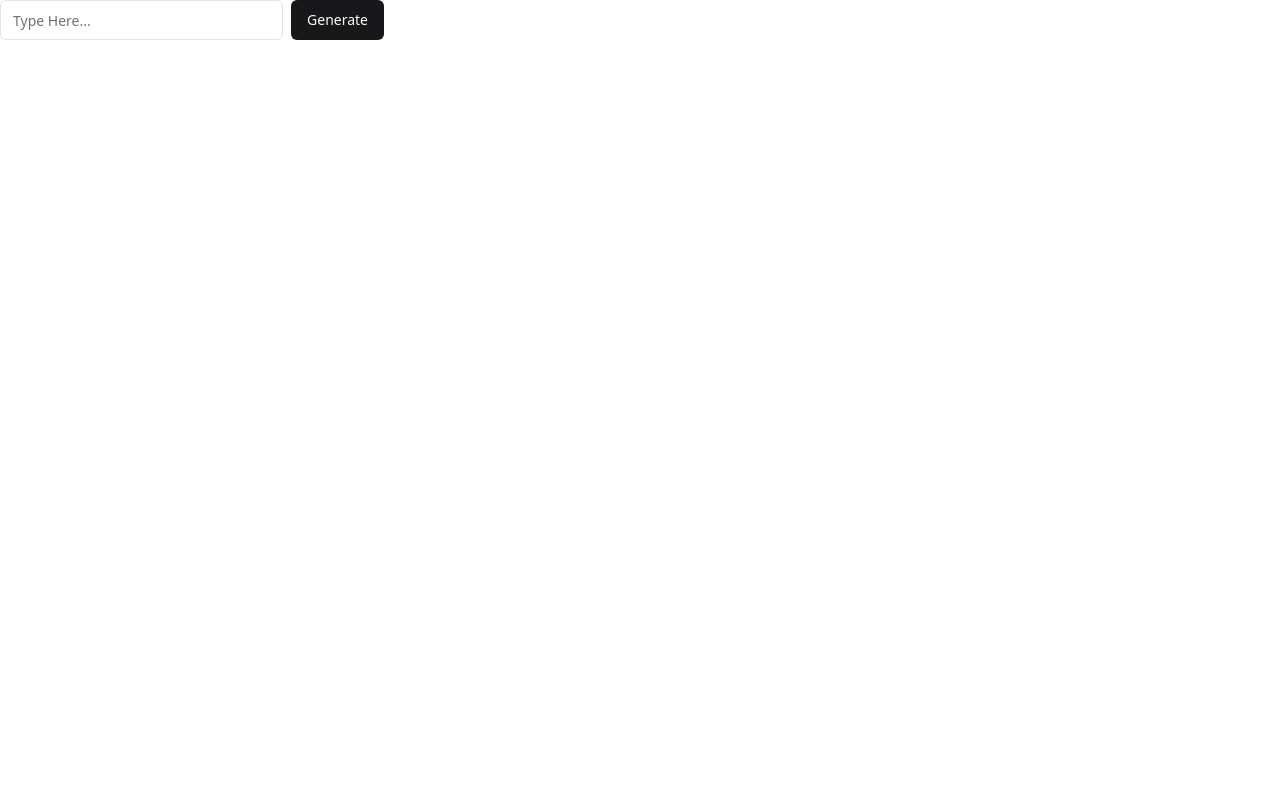
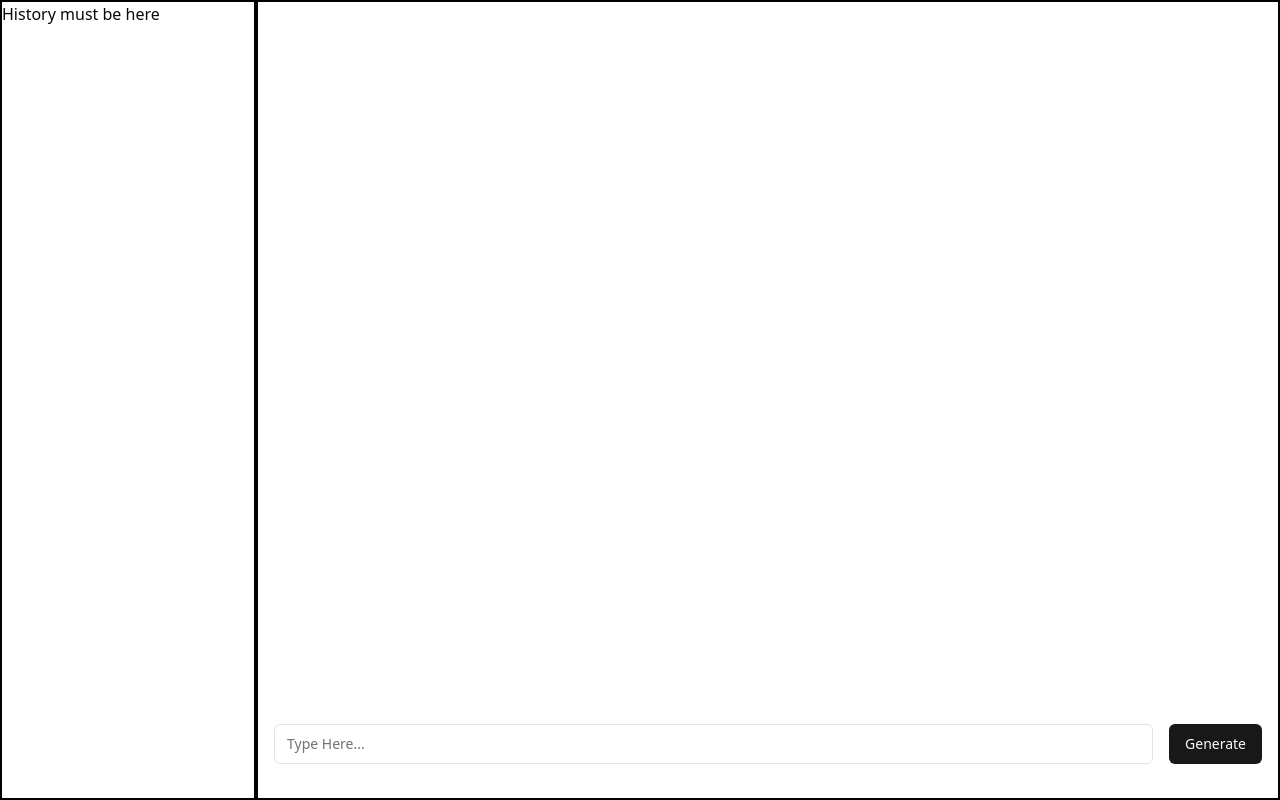
Before and after one commit to AathiEswar/ChatBot, a React (Vite) app in the folder client/: page / in a window 1280 px wide. Built offline with nearby package versions, Linux system fonts and the light colour scheme; the HTML template or start-up script is replaced by a standard one.

Commit message:
create structure

```diff
--- a/client/src/App.tsx
+++ b/client/src/App.tsx
@@ -1,4 +1,5 @@
-import Chat from "./Chat"
+import Chat from "./chatpage/Chat"
+import ChatMain from "./chatpage/ChatMain"
 import '/src/assets/css/index.css'
 
 
@@ -8,9 +9,9 @@ import '/src/assets/css/index.css'
 function App() {
 
   return (
-    <>
-   <Chat/>
-    </>
+    <section className="w-screen h-screen flex ">
+   <ChatMain/>
+    </section>
   )
 }
 
--- a/client/src/Chat.tsx
+++ b/client/src/chatpage/Chat.tsx
@@ -29,12 +29,16 @@ export default function Chat(){
 
     return (
         <>
-            <div>{loading ?"Loading" :  text }</div>
+        <section  className="w-[80%] border border-2 border-black p-4">
+            <div className="h-[90%]">
+              {loading ?"Loading" :  text }
+            </div>
 
-        <div className="flex w-full max-w-sm items-center space-x-2">
+        <div className="flex flex-row w-full  items-center justify-evenly h-[10%] gap-4">
           <Input onChange={(e) => setValue(e.target.value)}  placeholder="Type Here..." />
           <Button onClick={callGemini} type="submit">Generate</Button>
         </div>
+</section>
         </>
     )
 }
--- /dev/null
+++ b/client/src/chatpage/ChatMain.tsx
@@ -0,0 +1,14 @@
+import React from 'react'
+import History from './History'
+import Chat from './Chat'
+
+function ChatMain() {
+  return (
+    <div className='flex w-screen h-screen flex-row '>
+      <History/>
+      <Chat/>
+    </div>
+  )
+}
+
+export default ChatMain
--- /dev/null
+++ b/client/src/chatpage/History.tsx
@@ -0,0 +1,11 @@
+import React from 'react'
+
+function History() {
+  return (
+    <div className='w-[20%] border border-2 border-black'>
+        History must be here
+    </div>
+  )
+}
+
+export default History
```
